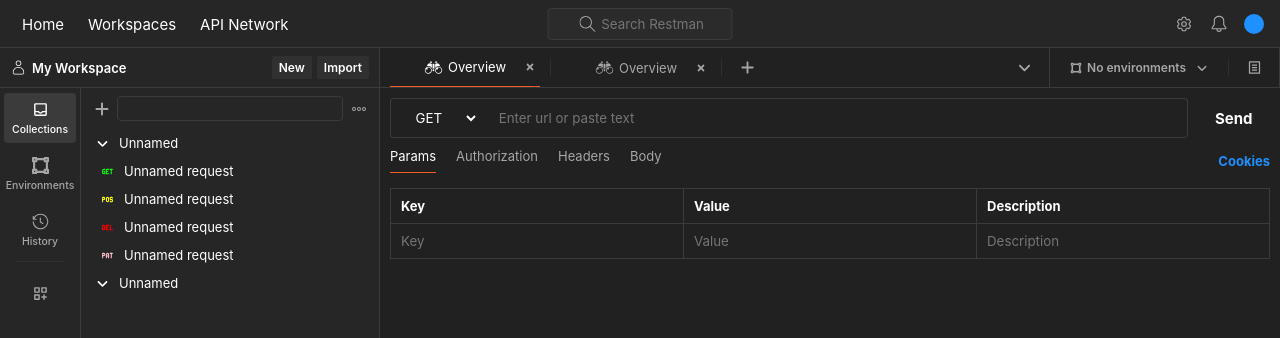
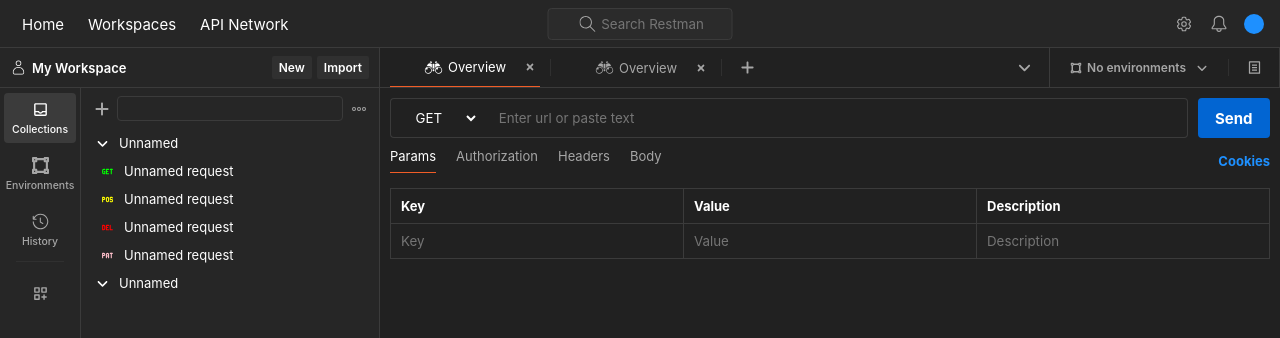
Before and after one commit to justheimsk/Restman, a React app: page / in a window 1280 px wide. Shown: the top 338 px of the page. Built offline with nearby package versions, Linux system fonts and the light colour scheme; the HTML template or start-up script is replaced by a standard one.

Commit message:
style(globals): add button color variable

```diff
--- a/src/globals.scss
+++ b/src/globals.scss
@@ -27,6 +27,7 @@
   --border: #3B3B3B;
   --white: #FFFFFF;
   --gray: #A6A6A6;
+  --button: #0265D2;
 
   --fast-transition: 0.15s;
   --postman: #f15d27;
```
